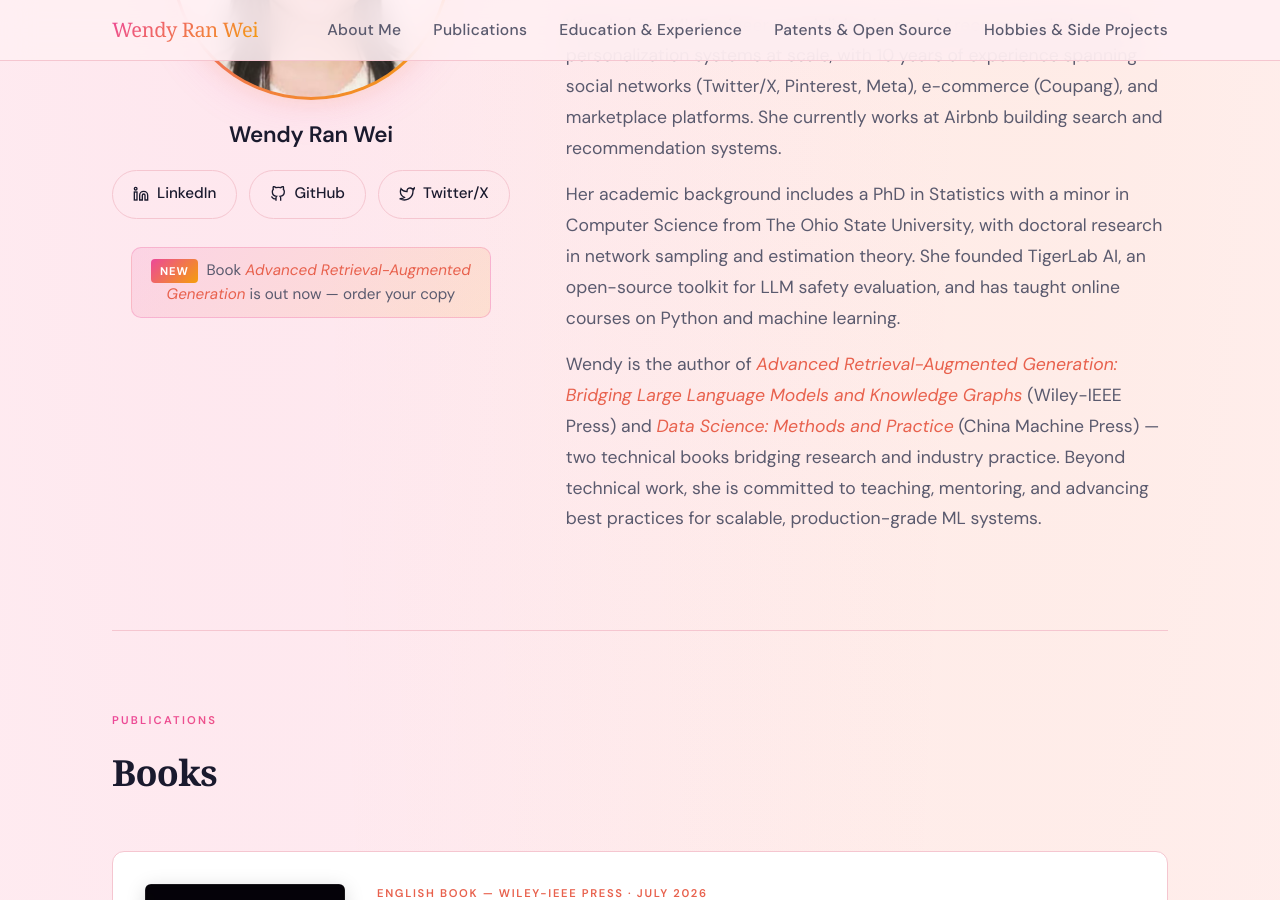
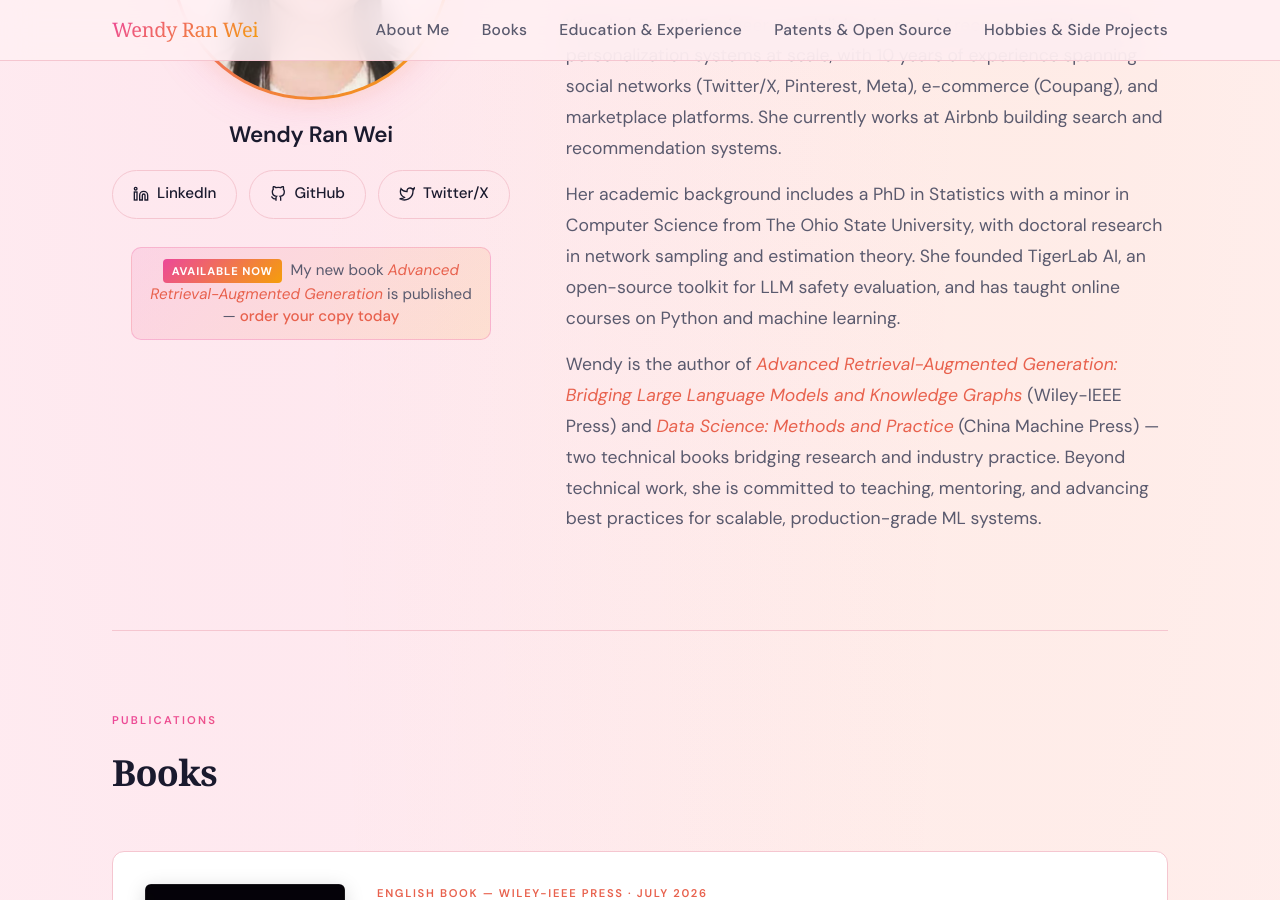
Before and after one commit to wendyran/wendyran.github.io, a Jekyll site: the page index.html, which Jekyll copies as it is, in a window 1280 px wide and 900 px high, scrolled down 320 px. Built offline with Jekyll 4.4.1, drawn with Linux system fonts in a browser that asks for light colours; some web fonts are replaced.

Commit message:
Update index.html

```diff
--- a/index.html
+++ b/index.html
@@ -1022,7 +1022,7 @@
         </button>
         <ul class="nav-links">
             <li><a href="/about/">About Me</a></li>
-            <li><a href="#publications">Publications</a></li>
+            <li><a href="#publications">Books</a></li>
             <li><a href="#education">Education &amp; Experience</a></li>
             <li><a href="#patents">Patents &amp; Open Source</a></li>
             <li><a href="#hobbies">Hobbies &amp; Side Projects</a></li>
@@ -1052,7 +1052,7 @@
             </a>
         </div>
         <div class="preorder-banner">
-            <span class="preorder-new">New</span> Book <a href="https://www.amazon.com/Advanced-Retrieval-Augmented-Generation-Bridging-Knowledge/dp/1394374682" target="_blank" rel="noopener"><em>Advanced Retrieval-Augmented Generation</em></a> is out now — order your copy
+            <span class="preorder-new">Available Now</span> My new book <a href="https://www.amazon.com/Advanced-Retrieval-Augmented-Generation-Bridging-Knowledge/dp/1394374682" target="_blank" rel="noopener"><em>Advanced Retrieval-Augmented Generation</em></a> is published — <a href="https://www.amazon.com/Advanced-Retrieval-Augmented-Generation-Bridging-Knowledge/dp/1394374682" target="_blank" rel="noopener">order your copy today</a>
         </div>
     </div>
     <div class="hero-text">
```
